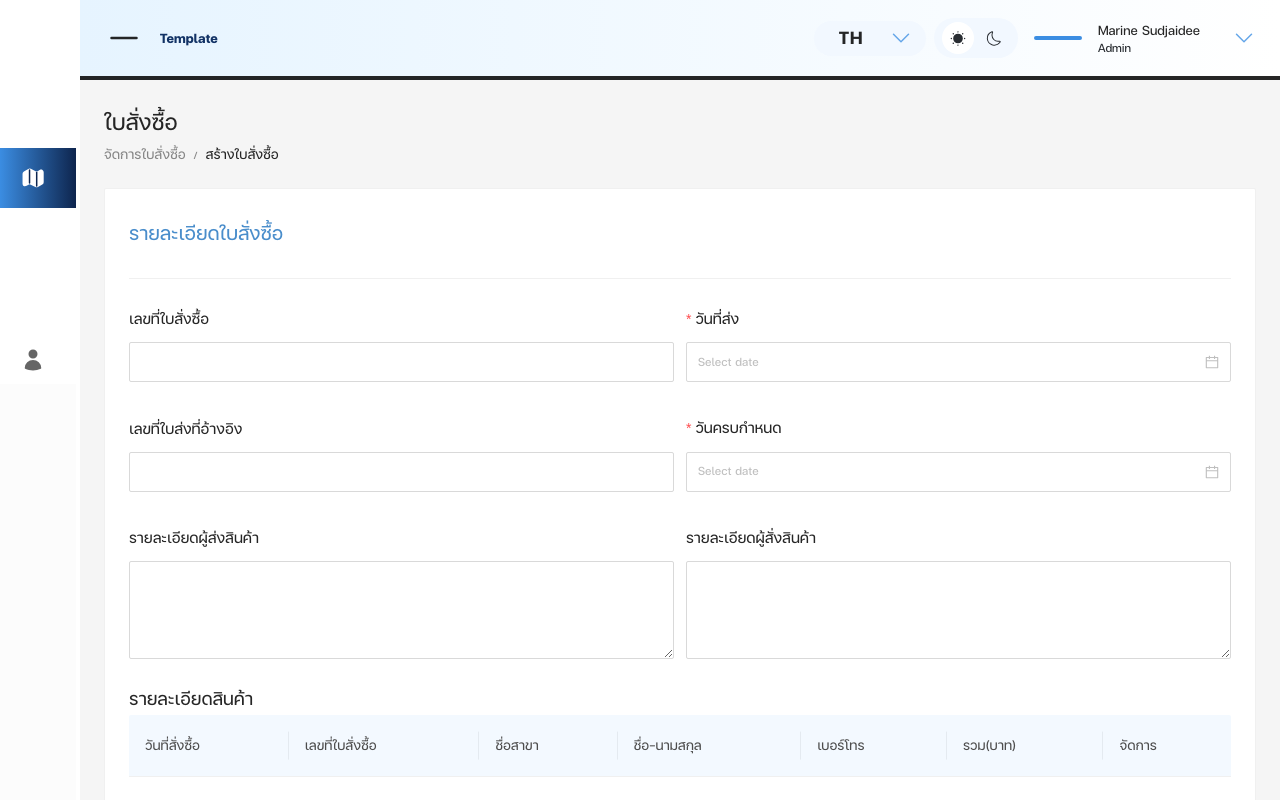
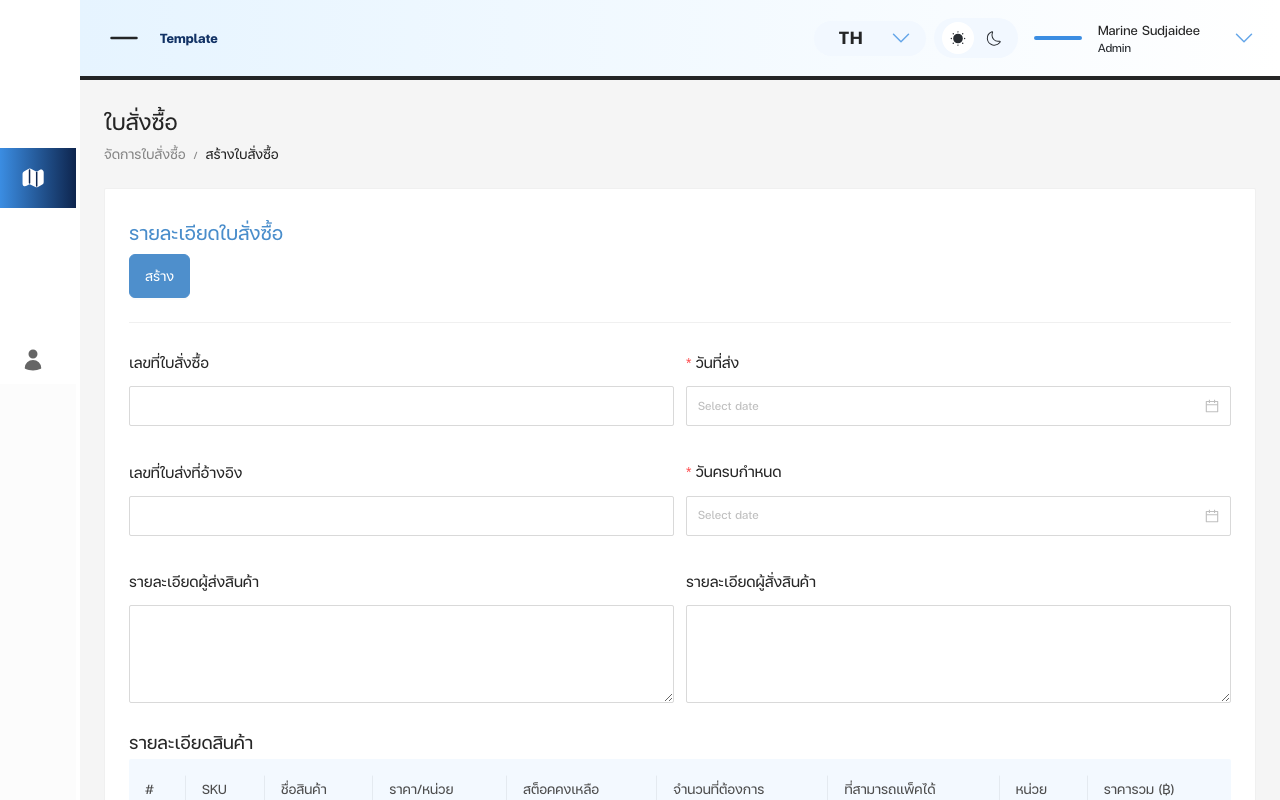
Before and after one commit to HusenMasmumas/ab-solute-health-were-house, a React (Create React App) app: page /#/purchase-order/create in a window 1280 px wide. Shown: the top 800 px of the page. Built offline with nearby package versions, Linux system fonts and the light colour scheme.

Commit message:
feat: 🎸 not done modal createPurchase

```diff
--- a/src/page/purchase_order/CreatePurchase.tsx
+++ b/src/page/purchase_order/CreatePurchase.tsx
@@ -20,7 +20,7 @@ import { InputNumber } from "antd";
 import styled from "styled-components";
 import SearchForm, { IsearchFormItem } from "component/Form/searchForm";
 import CreateModal from "views/purchase_order/CreateModal";
-
+import moment from 'moment';
 
 type Props = {};
 
@@ -50,32 +50,40 @@ interface DataType {
 
 const columns: ColumnsType<DataType> = [
   {
-    title: "วันที่สั่งซื้อ",
-    dataIndex: "date",
+    title: "#",
+    dataIndex: "index",
   },
   {
-    title: "เลขที่ใบสั่งซื้อ",
-    dataIndex: "code",
+    title: "SKU",
+    dataIndex: "sku",
   },
   {
-    title: "ชื่อสาขา",
-    dataIndex: "branch",
+    title: "ชื่อสินค้า",
+    dataIndex: "name",
   },
   {
-    title: "ชื่อ-นามสกุล",
-    dataIndex: "fullname",
+    title: "ราคา/หน่วย",
+    dataIndex: "price",
   },
   {
-    title: "เบอร์โทร",
-    dataIndex: "phone",
+    title: "สต็อคคงเหลือ",
+    dataIndex: "stock",
   },
   {
-    title: "รวม(บาท)",
-    dataIndex: "pay",
+    title: "จำนวนที่ต้องการ",
+    dataIndex: "point",
   },
   {
-    title: "จัดการ",
-    dataIndex: "status",
+    title: "ที่สามารถแพ็คได้",
+    dataIndex: "handle",
+  },
+  {
+    title: "หน่วย",
+    dataIndex: "unit",
+  },
+  {
+    title: "ราคารวม (฿)",
+    dataIndex: "pay",
   },
 ];
 const { TextArea } = Input;
@@ -84,22 +92,30 @@ const CreatePurchase = (props: Props) => {
   const [limitPage, setLimitPage] = useState<number>(10);
   const [currentPage, setCurrentPage] = useState<number>(1);
   const [open, setOpen] = useState(false);
+  const [selectData, setSelectData] = useState<any>([])
+  const [date, setDate] = useState<Date>(new Date())
+  let [form] = Form.useForm();
   useEffect(() => {
     console.log("current", currentPage);
     console.log("limitPage", limitPage);
   }, [currentPage, limitPage]);
 
-  const onChangePage = (page: number, type?: string) => {
-    if (type === "pageSize") setLimitPage(page);
-    else setCurrentPage(page);
-  };
+  useEffect(()=>{
+    console.log('form modal',selectData);
+  },[selectData])
 
   const onFinish = (values: any) => {
     console.log("Success:", values);
   };
 
-  const onFinishModal = (values: any) => {
-    console.log("Received values of form: ", values);
+  const onFinishModal = (values: any,indexArray:any) => {
+    console.log("amount Received Modal ", values);
+    console.log("indexArray",indexArray)
+  };
+
+  const rowSelection = {
+    // columnWidth:'150px',
+    columnTitle:<span>#</span>,
   };
 
   return (
@@ -110,8 +126,18 @@ const CreatePurchase = (props: Props) => {
       />
       <Card className="w-full">
         <div className="text-[#498DCB] text-[26px]">รายละเอียดใบสั่งซื้อ</div>
+        <Button
+            className="!bg-[#4E8FCC] !text-lg !h-11 !rounded-md !border-[#4E8FCC] !text-white"
+            onClick={() => { form.submit(); }}
+          >
+            สร้าง
+          </Button>
         <Divider />
-        <Form layout="vertical" onFinish={onFinish}>
+        <Form
+          layout="vertical"
+          onFinish={onFinish}
+          form={form}
+        >
           <Row gutter={[12, 6]} align="bottom">
             <Col span={12}>
               <Form.Item
@@ -129,7 +155,17 @@ const CreatePurchase = (props: Props) => {
                 label={<span className="text-[20px]">วันที่ส่ง</span>}
                 rules={[{ required: true, message: "โปรดเลือกวันที่" }]}
               >
-                <CDatePicker size="large" />
+                <CDatePicker
+                size="large"
+                disabledDate={d =>  d.isBefore(moment(moment(), 'YYYY/MM/DD').subtract(1, 'days'))}
+                onChange={(d )=>{
+                  setDate(new Date(d))
+                  let overTimeDate = form.getFieldValue('overtimeDate')
+                  if(overTimeDate){
+                    form.setFieldsValue({ 'overtimeDate': null})
+                  }
+                }}
+                />
               </Form.Item>
             </Col>
             <Col span={12}>
@@ -150,7 +186,10 @@ const CreatePurchase = (props: Props) => {
                 label={<span className="text-[20px]">วันครบกำหนด</span>}
                 rules={[{ required: true, message: "โปรดเลือกวันที่" }]}
               >
-                <CDatePicker size="large" />
+                <CDatePicker
+                size="large"
+                disabledDate={d =>  d.isBefore(moment(date, 'YYYY/MM/DD'))}
+                />
               </Form.Item>
             </Col>
             <Col span={12}>
@@ -179,7 +218,11 @@ const CreatePurchase = (props: Props) => {
         </Form>
 
         <div className="text-2xl">รายละเอียดสินค้า</div>
-        <MoTable columns={columns} dataSource={[]} pagination={false} />
+        <MoTable
+          columns={columns}
+          dataSource={[]}
+          pagination={false}
+        />
         <div className="mt-5">
           <Button
             className="!bg-[#4E8FCC] !text-lg !h-11 !rounded-md !border-[#4E8FCC] !text-white"
@@ -188,13 +231,13 @@ const CreatePurchase = (props: Props) => {
             + เพิ่มสินค้า
           </Button>
           <Row>
-            <Col sm={24} lg={12} className="!flex !items-end">
-              <div className="w-[70%] ">
+            <Col sm={24} lg={12} className="!flex !items-end pb-6">
+              <div className="w-full">
                 <div className="text-[20px]">หมายเหตุ</div>
                 <TextArea rows={4} />
               </div>
             </Col>
-            <Col sm={24} lg={12}>
+            <Col sm={24} lg={12} >
               <Row className="mb-5">
                 <Col sm={6} offset={6}>
 
@@ -279,11 +322,13 @@ const CreatePurchase = (props: Props) => {
         title={<span className="text-[#498DCB] text-[18px]">รายละเอียดสินค้า</span>}
         centered
         open={open}
-        onOk={() => setOpen(false)}
+        footer={false}
+        // onOk={() => setOpen(false)}
         onCancel={() => setOpen(false)}
         width={1000}
+        // destroyOnClose={true}
       >
-        <CreateModal />
+        <CreateModal setSelectData={onFinishModal} setOpenMoDal={setOpen}/>
       </Modal>
     </div>
 
--- a/src/views/purchase_order/CreateModal.tsx
+++ b/src/views/purchase_order/CreateModal.tsx
@@ -1,76 +1,244 @@
-import { Col, Form, Row } from "antd";
+import { Col, Form, Row, InputNumber, Button } from "antd";
+import { ColumnsType } from "antd/lib/table";
 import CleanButton from "component/Button/CleanButton";
 import SearchButton from "component/Button/SearchButton";
 import CInput from "component/input/c-input";
+import MoTable from "component/Table/MoTable";
+import React, { useState, useEffect } from "react";
+import axios from "axios";
+import { createQueryString } from 'utils/utils'
+type Props = {
+  setSelectData: (row: any,arrindex:any) => void; //ส่งค่ากลับไปที่หน้าสร้าง
+  setOpenMoDal: (row: any) => void; //เปิดปิด modal
+};
 
-type Props = {};
-
-
+interface TableType {
+  index: number;
+  sku: string;
+  name: string;
+  price: number;
+  amount: number;
+  unit: string;
+  total: number;
+}
 
 const CreateModal = (props: Props) => {
+  const [limitPage, setLimitPage] = useState<number>(10);
+  const [currentPage, setCurrentPage] = useState<number>(1);
+  const [dataPage, setDataPage] = useState<any>([]);
+  const [historyData, sethistoryData] = useState<any>([]);
+  const [selectKey, setSelectKey] = useState<any>([]);
+  const [keySearch, setKeySearch] = useState<string>('');
 
   let [_form] = Form.useForm();
+  const onFinish = ({ nameProduct }: {nameProduct:string}) => {
+    setKeySearch(nameProduct)
+  };
 
-  const onFinish = (values:any)=>{
-    console.log(values);
-  }
+  const columns: ColumnsType<TableType> = [
+    {
+      title: "SKU",
+      dataIndex: "sku",
+    },
+    {
+      title: "ชื่อสินค้า",
+      dataIndex: "name",
+    },
+    {
+      title: "ราคา/หน่วย",
+      dataIndex: "price",
+      render: (price: number) => {
+        return <span>{price.toFixed(2)}</span>;
+      },
+    },
+    {
+      title: "จำนวนที่ต้องการ",
+      dataIndex: "amount",
+      render: (amount: number, record, index) => {
+        return (
+          <span>
+            <InputNumber
+              min={1}
+              defaultValue={1}
+              value={amount}
+              onChange={(value) => {
+                if (typeof value === "number")
+                  onChangeInputAmout(value, record, index);
+                else {
+                  onChangeInputAmout(1, record, index);
+                }
+              }}
+            />
+          </span>
+        );
+      },
+    },
+    {
+      title: "หน่วย",
+      dataIndex: "unit",
+    },
+    {
+      title: "ราคารวม(฿)",
+      dataIndex: "fullpay",
+      render: (price: number, record, index) => {
+        // console.log("record.price*record.amount",record.price*record.amount);
+        return <span>{(record.price * record.amount).toFixed(2)}</span>;
+      },
+    },
+  ];
+
+  const onChangeInputAmout = (value: number, record: any, index: any) => {
+    const changeArr = historyData.map((obj:any)=>{
+        if(record.index === obj.index){
+          // console.log('find');
+          return record
+        }
+        // console.log('not find');
+
+        return obj
+      })
+    sethistoryData([...changeArr])
+    const newData = [...dataPage];
+    newData[index].amount = value;
+    setDataPage([...newData]);
+  };
+
+  const rowSelection = {
+    // columnWidth:'150px',
+    columnTitle:<span>#</span>,
+    selectedRowKeys: selectKey,
+    onSelect:(record:any, selected:any, selectedRows:any)=>{
+      console.log('onSelect',record,selected,selectedRows);
+      if(selectKey.includes(record.index)){
+        let index =  selectKey.indexOf(record.index)
+        setSelectKey((prevState:any) => {
+          return [
+            ...(prevState.splice(index+1, 1))
+          ]
+        })
+      }else{
+        setSelectKey((prevState:any) => {
+          return [
+            ...prevState,
+            record.index
+          ]
+        })
+      }
+    }
+  };
+
+  const onChangePage = (page: number, type?: string) => {
+    if (type === "pageSize"){
+      setLimitPage(page)
+    }
+    else {
+      setCurrentPage(page)
+    }
+  };
+
+  useEffect(() => {
+    fetchData(createQueryString({limit: limitPage, page: currentPage, key: keySearch}))
+  }, []);
+
+  useEffect(()=>{
+    const obj = {limit: limitPage, page: currentPage, key: keySearch}
+    // console.log(createQueryString(obj));
+    // fetchData(createQueryString(obj));
+    fakerFetchData(currentPage)
+  },[currentPage])
+
+  useEffect(()=>{
+    const obj = {limit: limitPage, page: 1, key: keySearch}
+    // console.log(createQueryString(obj));
+    // fetchData(createQueryString(obj));
+    fakerFetchData(4)
+  },[limitPage])
+
+  useEffect(()=>{
+    const obj = {limit: limitPage, page: 1, key: keySearch}
+    // console.log(createQueryString(obj));
+    // fetchData(createQueryString(obj));
+    fakerFetchData(3)
+  },[keySearch])
+
+  const fetchData = async (query:string) => {
+    const { data } = await axios.get(`http://localhost:5000/product${query}`);
+    const arr = data.map((element:any) => {
+      const find = historyData.find((obj:any)=>{
+        return obj.index === element.index
+      })
+      if(find){
+        return find
+      }else{
+        sethistoryData((prevState:any) => {
+          return [ ...prevState, element ]
+        })
+        return element
+      }
+    });
+    setDataPage(arr);//ทำงานปกติ
+  };
+
+  const fakerFetchData = async (query:number) => {
+    const { data } = await axios.get(`http://localhost:5000/product/${query}`);
+    const arr = data.map((element:any) => {
+      const find = historyData.find((obj:any)=>{
+        return obj.index === element.index
+      })
+      if(find){
+        return find
+      }else{
+        sethistoryData((prevState:any) => {
+          return [ ...prevState, element ]
+        })
+        return element
+      }
+    });
+    setDataPage(arr);//ทำงานปกติ
+  };
 
   return (
     <div>
       <div>
-        <Row  gutter={[16, 16]}>
-          <Form
-            form={_form}
-            onFinish={onFinish}
-            className="w-full lg:flex">
-
+        <Row gutter={[16, 16]}>
+          <Form form={_form} onFinish={onFinish} className="w-full lg:flex">
             <Col sm={24} lg={8}>
-              <Form.Item
-                name="nameProduct"
-                className="mb-0 w-full ">
+              <Form.Item name="nameProduct" className="mb-0 w-full ">
                 <CInput
                   option={{ search: true }}
                   placeholder="ค้นหาชื่อและรหัสสินค้า"
                 />
               </Form.Item>
             </Col>
-
-            <Col sm={24} lg={8}>
-              <Form.Item
-                name="SKU"
-                className="mb-0">
-                <CInput
-                  option={{ search: true }}
-                  placeholder="SKU"
-                />
-              </Form.Item>
-            </Col>
-
             <Col sm={24} lg={8}>
               <Row gutter={[12, 6]}>
-                <Col >
+                <Col>
                   <SearchButton
-                    onClick={()=>{ _form.submit();}}
+                    onClick={() => {
+                      _form.submit();
+                    }}
                     size="large"
                     style={{
                       fontSize: "20px",
                       borderRadius: "4px",
                       border: "none",
-                      margin: 0
+                      margin: 0,
                     }}
                   >
                     ค้นหา
                   </SearchButton>
-                  </Col>
-                  <Col >
+                </Col>
+                <Col>
                   <CleanButton
-                    onClick={()=>{_form.resetFields();
-                      _form.submit();}}
+                    onClick={() => {
+                      _form.resetFields();
+                      _form.submit();
+                    }}
                     size="large"
                     style={{
                       fontSize: "20px",
                       borderRadius: "4px",
-                      margin: 0
+                      margin: 0,
                     }}
                   >
                     ล้าง
@@ -78,9 +246,32 @@ const CreateModal = (props: Props) => {
                 </Col>
               </Row>
             </Col>
-
           </Form>
         </Row>
+      </div>
+      <MoTable
+        rowKey="index"
+        columns={columns}
+        dataSource={dataPage}
+        rowSelection={rowSelection}
+        onChangePage={onChangePage}
+        scroll={{
+          y: 340,
+        }}
+        config={{
+          total: 40, //ค่าจาก backend ใช้หารหน้า
+          pageSize: limitPage,
+          currentPage: currentPage,
+        }}
+      />
+      <div className="flex space-x-4">
+        <Button onClick={()=>{
+          props.setSelectData([...historyData],[...selectKey])
+          props.setOpenMoDal(false)
+        }}>ยืนยัน</Button>
+        <Button onClick={()=>{
+          props.setOpenMoDal(false)
+        }}>ยกเลิก</Button>
       </div>
     </div>
   );
```
